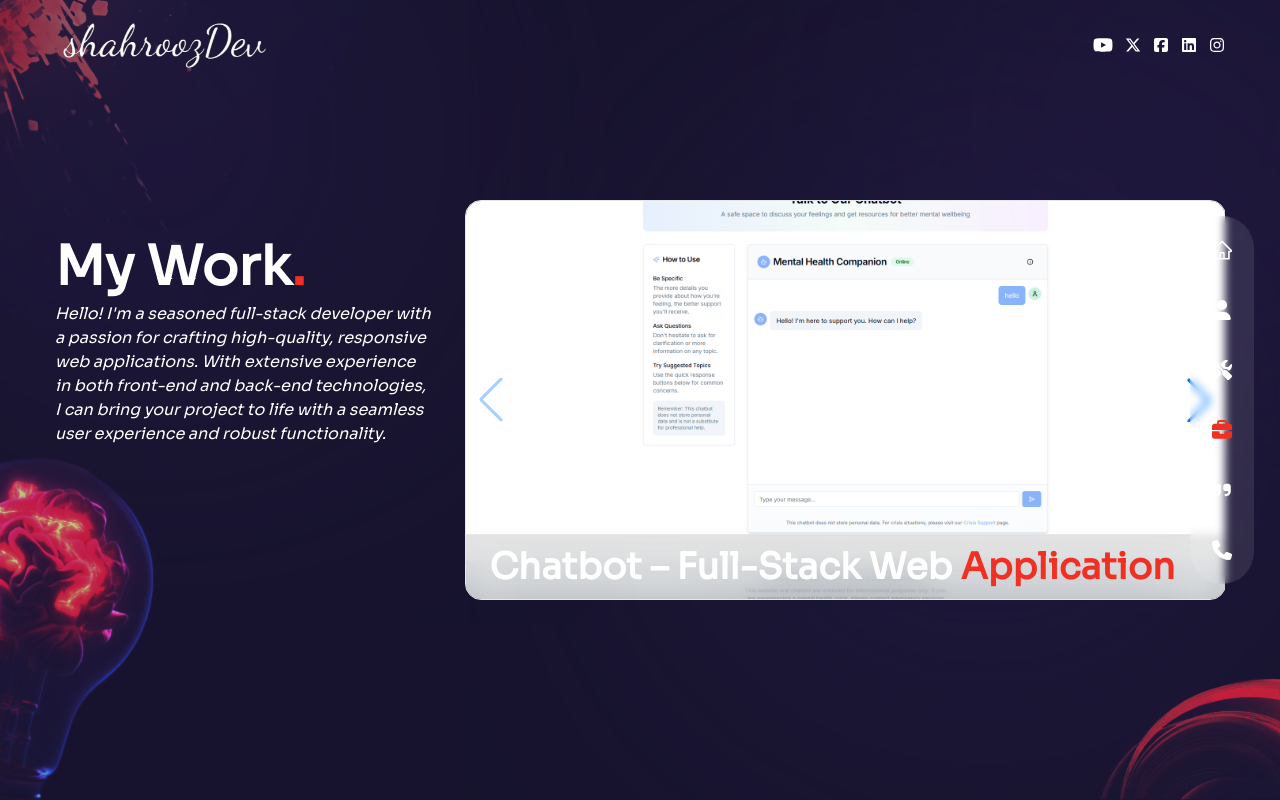
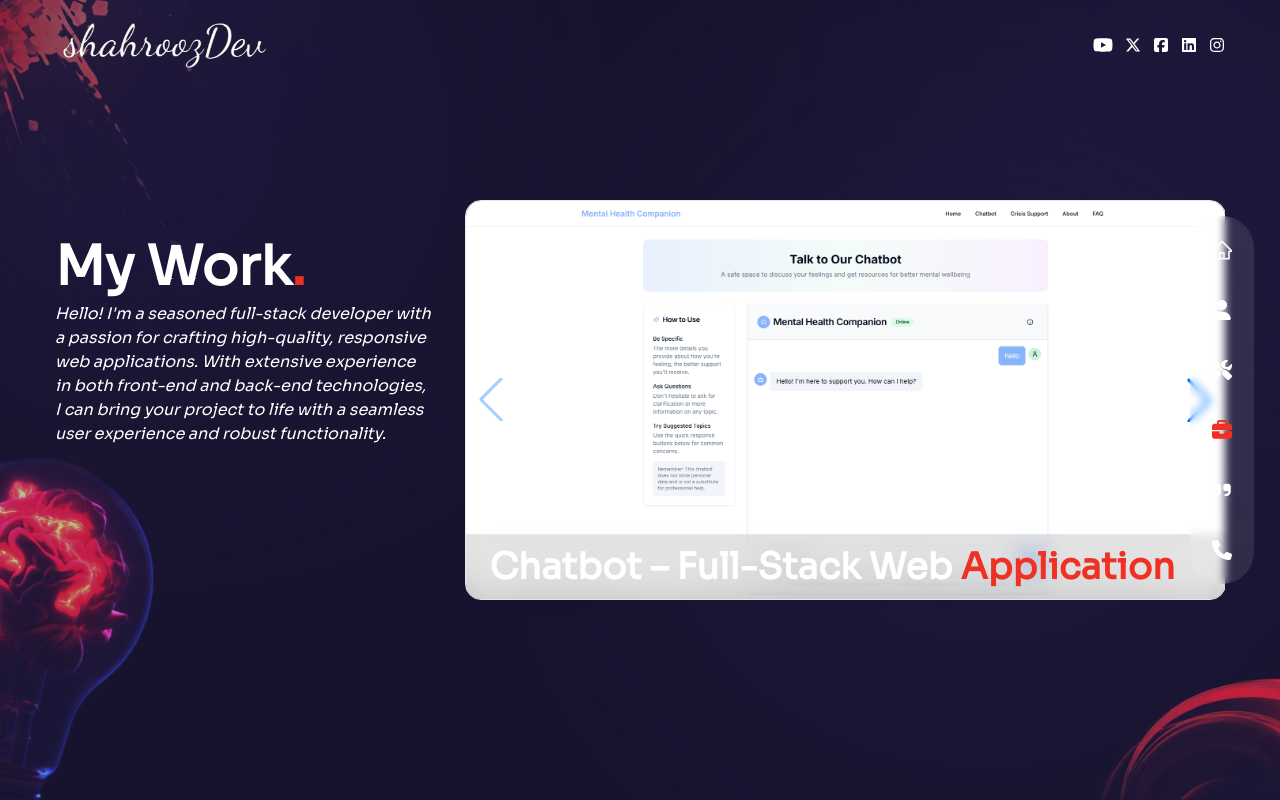
Before and after one commit to shahroozdev/portfolio, a Next.js app: page /work in a window 1280 px wide. Built offline with nearby package versions, Linux system fonts and the light colour scheme.

Commit message:
align image

```diff
--- a/src/components/molecules/workSlider/WorkSlider.tsx
+++ b/src/components/molecules/workSlider/WorkSlider.tsx
@@ -90,7 +90,7 @@ const WorkSlider = () => {
                 return (
                   <SwiperSlide key={`${idx}-${index}`}>
                     <div className="relative w-full h-full group cursor-pointer rounded-2xl border overflow-hidden">
-                      <Image src={ele} width={1000} height={1000} alt={project.title} className="w-full h-full object-cover object-center"/>
+                      <Image src={ele} width={1000} height={1000} alt={project.title} className="w-full h-full object-cover object-top"/>
                       <div className="absolute bottom-0 left-0 right-0 z-20">
                         <h3 className="text-3xl md:text-4xl font-bold bg-black/10 backdrop-blur-md px-6 py-3 drop-shadow-2xl border-t border-white/20 whitespace-nowrap overflow-hidden text-ellipsis">
                           <span className="text-white">{project.title.split(' ').slice(0, -1).join(' ')}</span>{' '}
```
